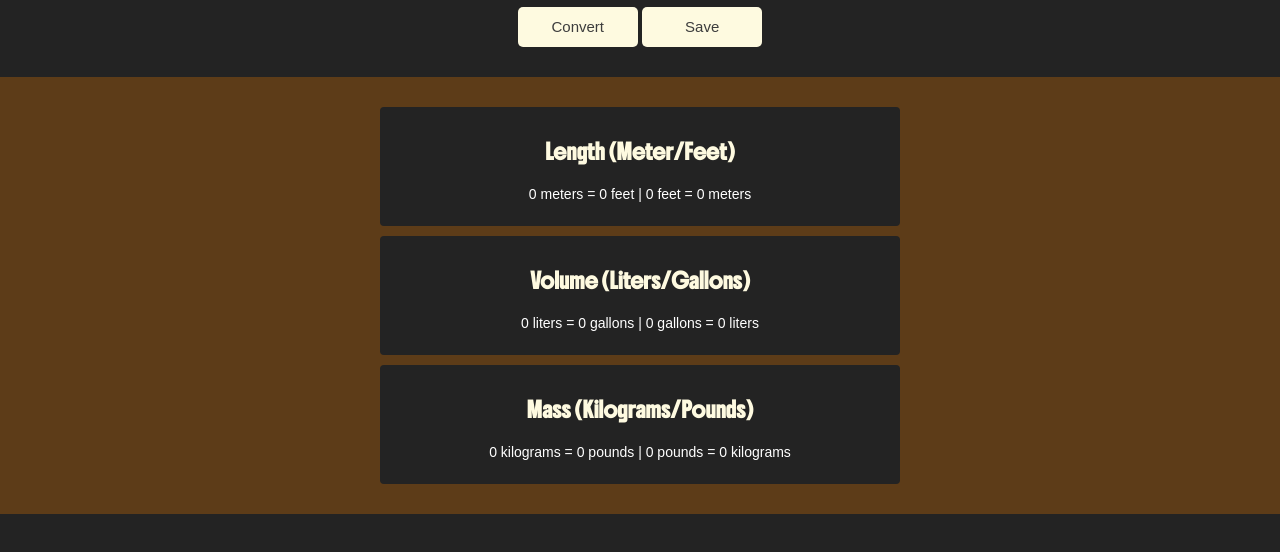
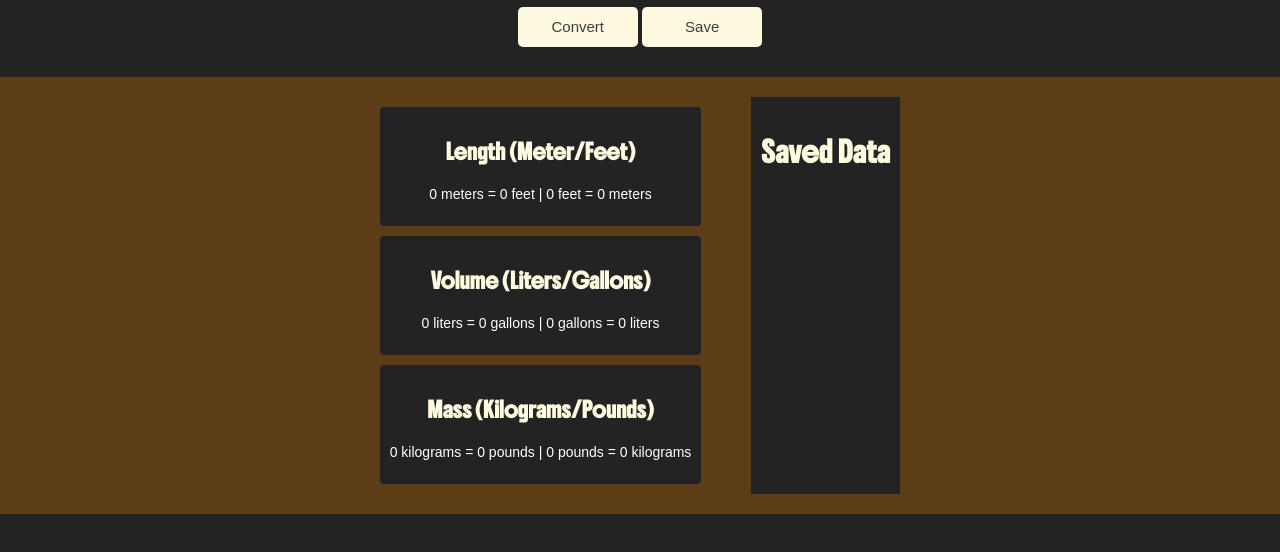
Before and after one commit to kayvander/Unit-Converter, a website built with Vite: page index.html in a window 1280 px wide. Shown: the part 192-744 px from the top of the page. Built offline with nearby package versions, Linux system fonts and the light colour scheme; a web font is replaced by a local one.

Commit message:
adjustments

```diff
--- a/index.css
+++ b/index.css
@@ -58,6 +58,8 @@ button {
 }
 
 #bottom {
+    display: flex;
+    justify-content: center;
     background-color: #5d3c18;
     text-align: center;
     padding: 20px;
@@ -88,9 +90,34 @@ p {
     color: white;
 }
 
+#saved-data {
+    margin: 0 0 0 50px;
+    color: #fefae0;
+    font-size: 20px;
+    text-align: center;
+    background-color: #232323;
+    padding: 10px;
+
+}
+
+#save-title {
+    font-size: 20px;
+    padding: 0;
+}
+
+h4 {
+    font-family: Boldonse;
+    font-size: 14px;
+    color: #fefae0;
+    padding: 0;
+}
+
 #ul-el {
     color: white;
     font-family: Inter-extra-light, sans-serif;
+    text-align: left;
+    padding: 0;
+
 }
 
 @font-face {
--- a/index.html
+++ b/index.html
@@ -13,6 +13,7 @@
             </div>
         </div>
         <div id="bottom">
+            <div id="containers">
                 <div id="container1">
                     <h4 class="measure-type">Length (Meter/Feet)</h4>
                     <p id="meter-feet">0 meters = 0 feet | 0 feet = 0 meters</p>
@@ -26,9 +27,11 @@
                     <p id="kilo-pounds">0 kilograms = 0 pounds | 0 pounds = 0 kilograms</p>
                 </div>
             </div>
-        <div>
+            <div id="saved-data">
+                <h4 id="save-title">Saved Data</h4>
                 <ul id="ul-el">
                 </ul>
+            </div>
         </div>
         <script src="index.js"></script>
     </body>
```
Lines whose indentation alone changed are shown as unchanged.
